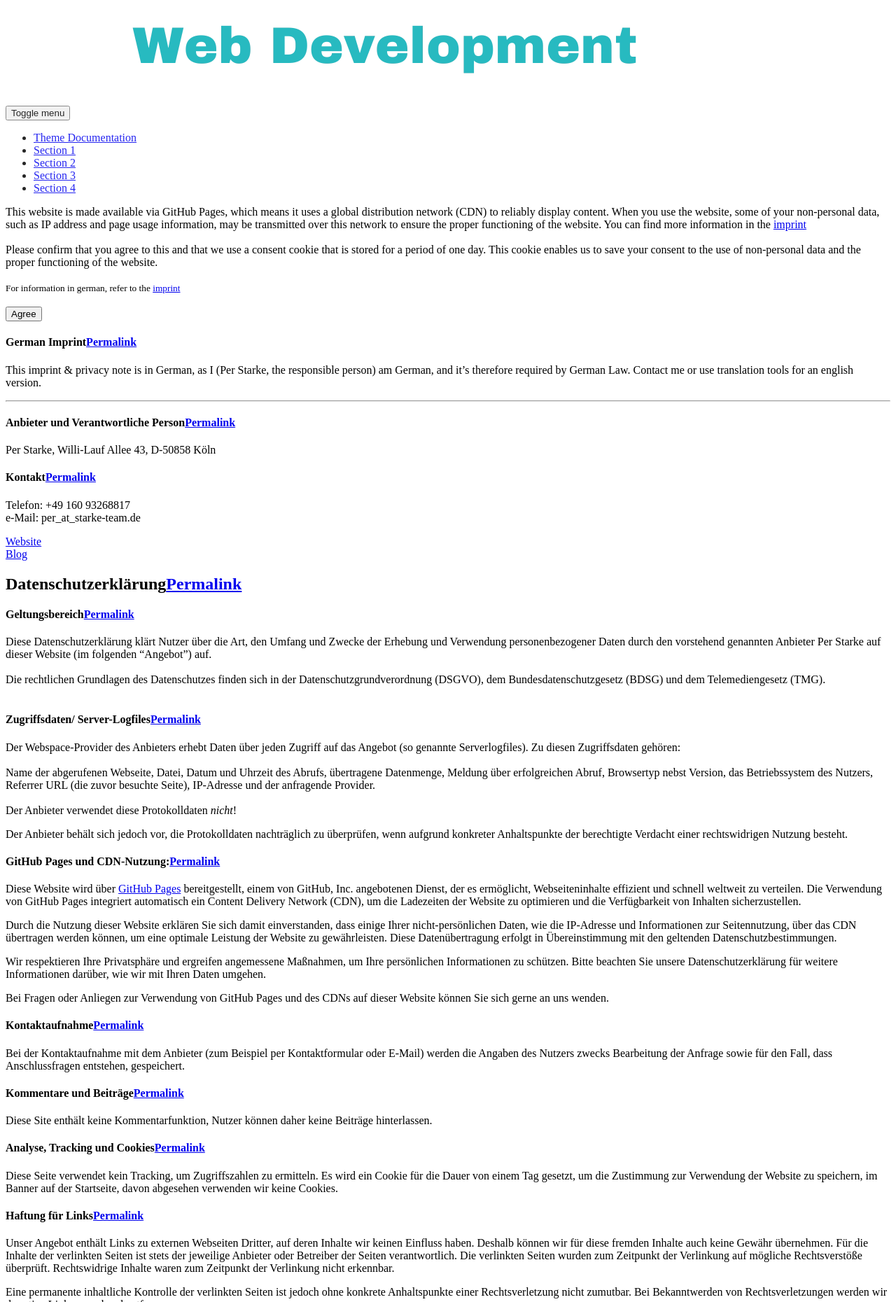
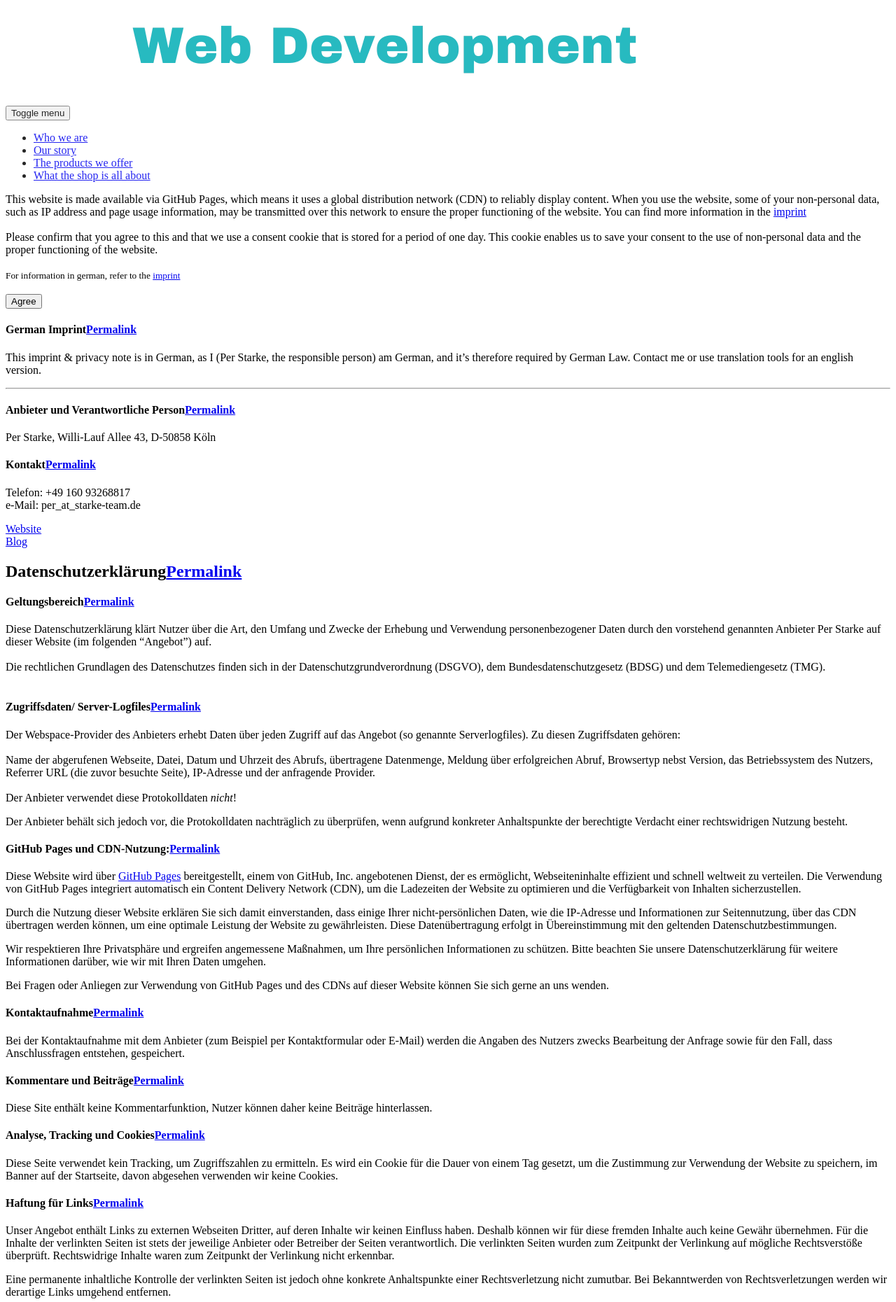
Before and after one commit to HouseOfLivingWater/HouseOfLivingWater.github.io, a Jekyll site: the page built from _pages/imprint.md, in a window 1280 px wide. Shown: the part 1057-2917 px from the top of the page at 70% size. Built offline with Jekyll 4.4.1, drawn with Linux system fonts in a browser that asks for light colours; cached includes are drawn as plain includes.

Commit message:
fixes on sections

```diff
--- a/_data/navigation.yml
+++ b/_data/navigation.yml
@@ -1,18 +1,14 @@
 # main links
 main:
-  - title: "Theme Documentation"
-    url: https://perstarke-webdev.de/oneflow-jekyll-theme
-    blank: true
-    description: "The documentation for this theme, on https://perstarke-webdev.de"
-  - title: "Section 1"
-    url: /#section-1
+  - title: "Who we are"
+    url: /#Who we are
     blank: false
-  - title: "Section 2"
-    url: /#section-2
+  - title: "Our story"
+    url: /#Our story
     blank: false
-  - title: "Section 3"
-    url: /#section-3
+  - title: "The products we offer"
+    url: /#The products we offer
     blank: false
-  - title: "Section 4"
-    url: /#section-4
+  - title: "What the shop is all about"
+    url: /#What the shop is all about
     blank: false
```
Also changed, not shown: _pages/index.html (+5 -5 lines).
